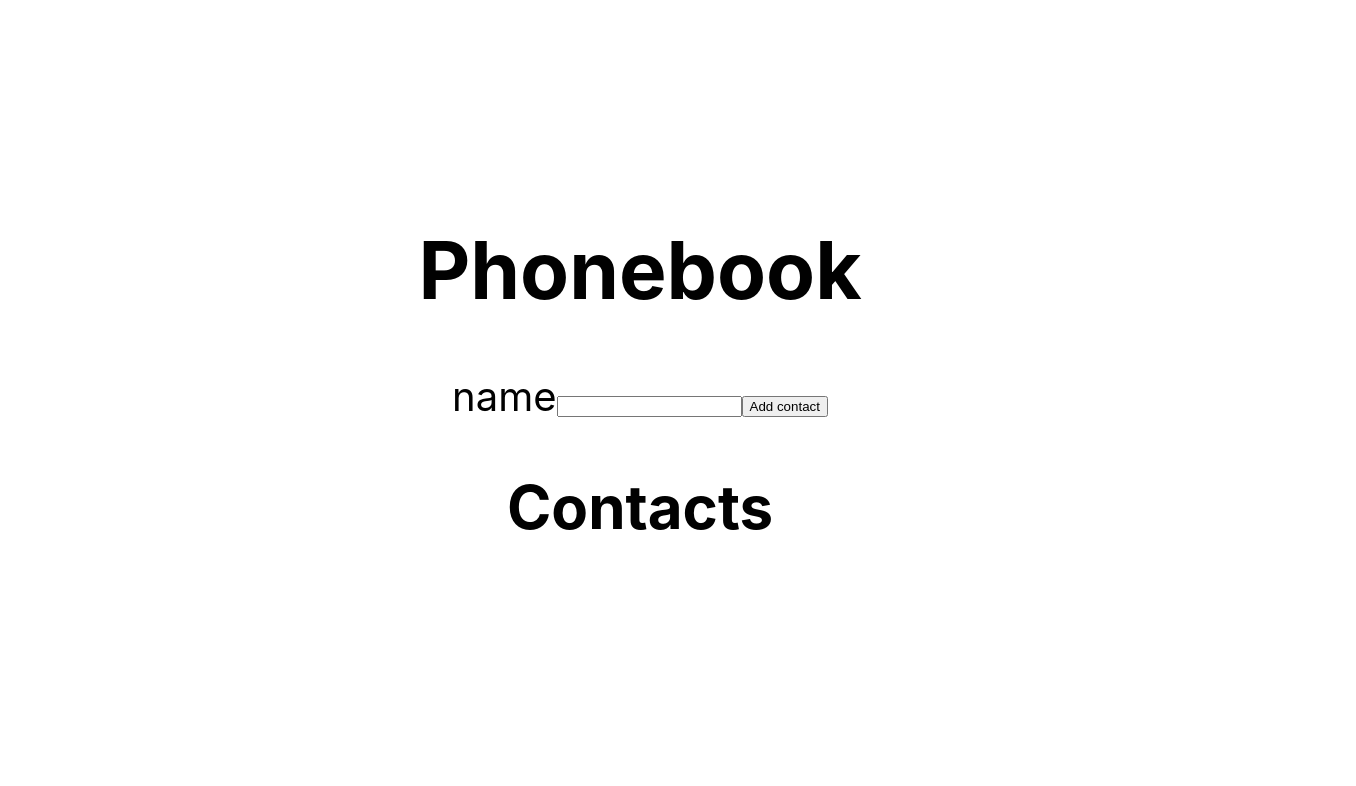
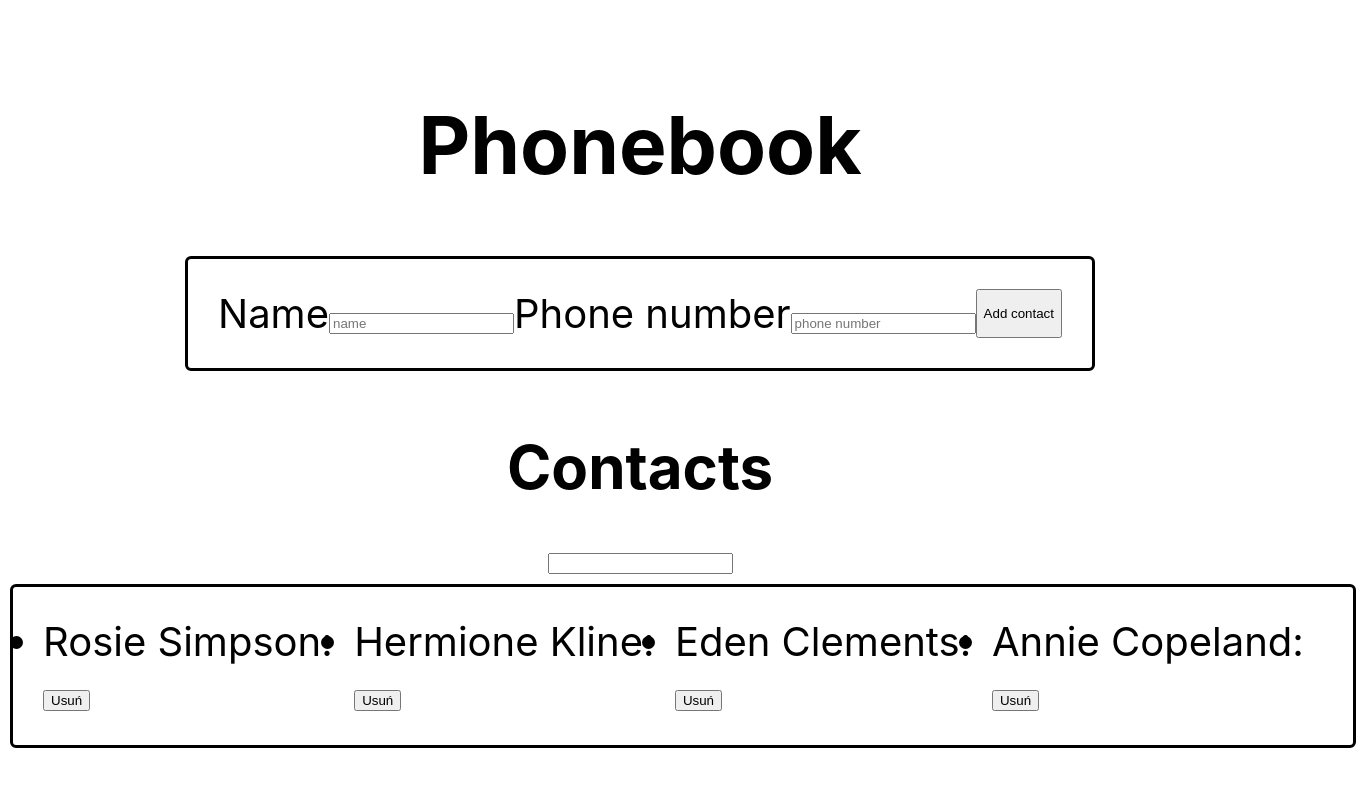
Before and after one commit to SandraKoch/goit-react-hw-02-phonebook, a React (Create React App) app: page / in a window 1280 px wide. Shown: the top 786 px of the page, 1356 px wide, since content can reach past the window. Built offline with nearby package versions, Linux system fonts and the light colour scheme.

Commit message:
filter added

```diff
--- a/src/components/App.jsx
+++ b/src/components/App.jsx
@@ -2,20 +2,31 @@ import { nanoid } from 'nanoid';
 // nanoid(); //=> "V1StGXR8_Z5jdHi6B-myT"
 
 import { Component } from 'react';
+import { ContactForm } from './ContactForm';
+import { ContactList } from './ContactList';
+import { Filter } from './Filter';
 
 export class App extends Component {
   state = {
-    contacts: [],
+    contacts: [
+      { id: 'id-1', name: 'Rosie Simpson', number: '459-12-56' },
+      { id: 'id-2', name: 'Hermione Kline', number: '443-89-12' },
+      { id: 'id-3', name: 'Eden Clements', number: '645-17-79' },
+      { id: 'id-4', name: 'Annie Copeland', number: '227-91-26' },
+    ],
     name: '',
+    phone: '',
+    filter: '',
   };
 
-  addContact = newContact => {
+  addContact = (newContact, newNumber) => {
     this.setState(prevState => ({
       contacts: [
         ...prevState.contacts,
         {
           name: newContact,
           id: nanoid(),
+          phone: newNumber,
         },
       ],
     }));
@@ -24,6 +35,12 @@ export class App extends Component {
   deleteContact = id => {
     this.setState(prevState => ({
       contacts: prevState.contacts.filter(contact => id !== contact.id),
+    }));
+  };
+
+  filterContacts = newFilter => {
+    this.setState(() => ({
+      filter: newFilter,
     }));
   };
 
@@ -41,68 +58,16 @@ export class App extends Component {
         }}
       >
         <h1>Phonebook</h1>
-        <ContactForm onAdd={name => this.addContact(name)} />
+        <ContactForm onAdd={(name, phone) => this.addContact(name, phone)} />
 
         <h2>Contacts</h2>
-        {/* <Filter /> */}
+        <Filter onFilter={filter => this.filterContacts(filter)} />
         <ContactList
           contactItems={this.state.contacts}
+          filter={this.state.filter}
           deleteItem={id => this.deleteContact(id)}
         />
       </div>
     );
   }
 }
-
-class ContactForm extends Component {
-  handleChange = e => {
-    this.setState({ name: e.target.value });
-  };
-
-  handleSubmit = e => {
-    e.preventDefault();
-    // console.log(this.state);
-    this.props.onAdd(this.state.name);
-  };
-
-  render() {
-    // console.log('log', this.state.name, this.state.contacts);
-    return (
-      <form onSubmit={this.handleSubmit}>
-        <label>
-          name
-          <input
-            type="text"
-            name="name"
-            title="Name may contain only letters, apostrophe, dash and spaces. For example Adrian, Jacob Mercer, Charles de Batz de Castelmore d'Artagnan"
-            required
-            onChange={this.handleChange}
-          />
-        </label>
-        <button type="submit">Add contact</button>
-      </form>
-    );
-  }
-}
-
-class ContactList extends Component {
-  render() {
-    return (
-      <div>
-        <ul>
-          {this.props.contactItems.map(item => (
-            <li key={item.id}>
-              {item.name}
-              <button
-                type="button"
-                onClick={() => this.props.deleteItem(item.id)}
-              >
-                Usuń
-              </button>
-            </li>
-          ))}
-        </ul>
-      </div>
-    );
-  }
-}
--- /dev/null
+++ b/src/components/ContactForm.jsx
@@ -0,0 +1,57 @@
+import { Component } from 'react';
+
+export class ContactForm extends Component {
+  handleNameChange = e => {
+    this.setState({ name: e.target.value });
+  };
+
+  handlePhoneChange = e => {
+    this.setState({ phone: e.target.value });
+  };
+
+  handleSubmit = e => {
+    e.preventDefault();
+    // console.log(this.state);
+    this.props.onAdd(this.state.name, this.state.phone);
+  };
+
+  render() {
+    // console.log('log', this.state.name, this.state.contacts);
+    return (
+      <form
+        onSubmit={this.handleSubmit}
+        style={{
+          display: 'flex',
+          padding: '30px',
+          border: '3px solid black',
+          margin: '10px',
+          borderRadius: '6px',
+        }}
+      >
+        <label htmlFor="name">
+          Name
+          <input
+            type="text"
+            id="name"
+            placeholder="name"
+            title="Name may contain only letters, apostrophe, dash and spaces. For example Adrian, Jacob Mercer, Charles de Batz de Castelmore d'Artagnan"
+            required
+            onChange={this.handleNameChange}
+          />
+        </label>
+        <label htmlFor="number">
+          Phone number
+          <input
+            type="tel"
+            id="number"
+            placeholder="phone number"
+            title="Phone number must be digits and can contain spaces, dashes, parentheses and can start with +"
+            required
+            onChange={this.handlePhoneChange}
+          />
+        </label>
+        <button type="submit">Add contact</button>
+      </form>
+    );
+  }
+}
--- /dev/null
+++ b/src/components/ContactList.jsx
@@ -0,0 +1,36 @@
+import { Component } from 'react';
+
+export class ContactList extends Component {
+  render() {
+    return (
+      <div>
+        <ul
+          style={{
+            display: 'flex',
+            padding: '30px',
+            border: '3px solid black',
+            margin: '10px',
+            borderRadius: '6px',
+            width: '100%',
+          }}
+        >
+          {this.props.contactItems
+            .filter(item =>
+              item.name.toLowerCase().includes(this.props.filter.toLowerCase())
+            )
+            .map(item => (
+              <li key={item.id}>
+                {item.name}: {item.phone}
+                <button
+                  type="button"
+                  onClick={() => this.props.deleteItem(item.id)}
+                >
+                  Usuń
+                </button>
+              </li>
+            ))}
+        </ul>
+      </div>
+    );
+  }
+}
--- /dev/null
+++ b/src/components/Filter.jsx
@@ -0,0 +1,13 @@
+import { Component } from 'react';
+
+export class Filter extends Component {
+  handleFilterChange = e => {
+    console.log(e.target.value);
+    this.props.onFilter(e.target.value);
+  };
+
+  render() {
+    // console.log('test');
+    return <input type="text" onChange={this.handleFilterChange} />;
+  }
+}
```
